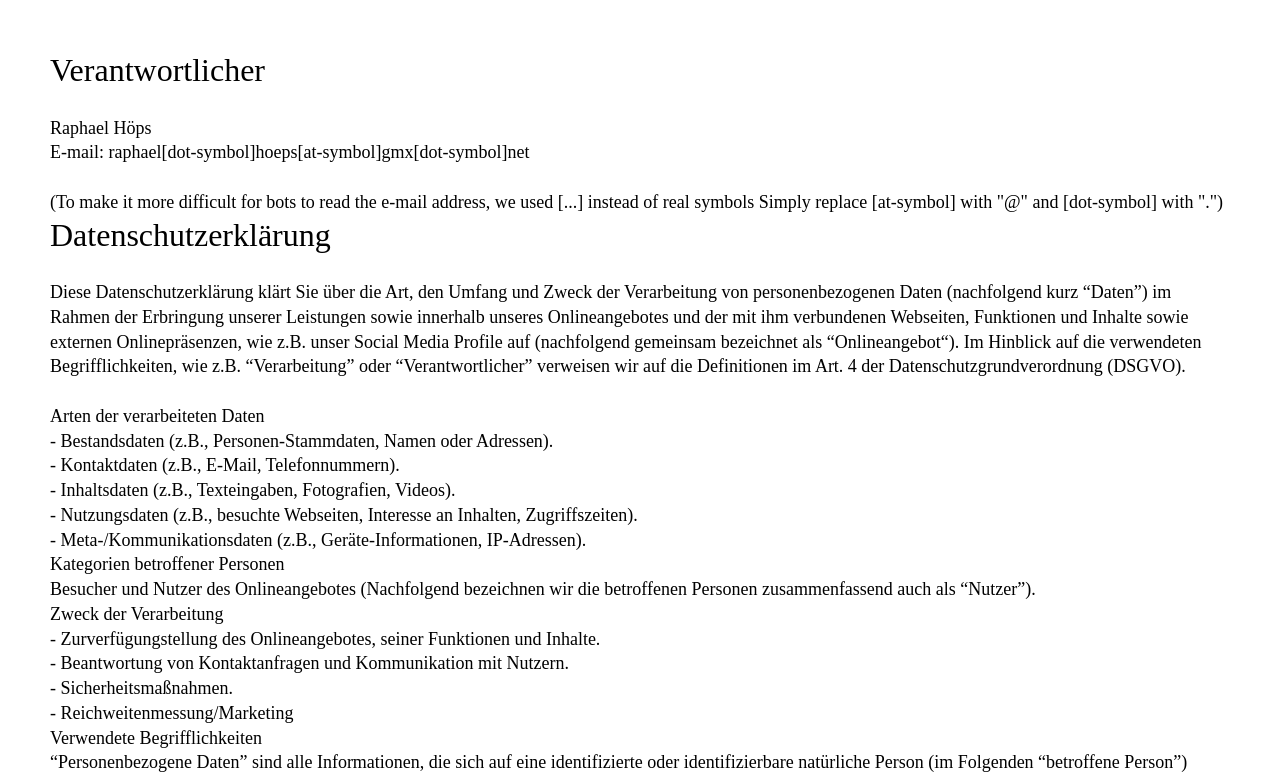
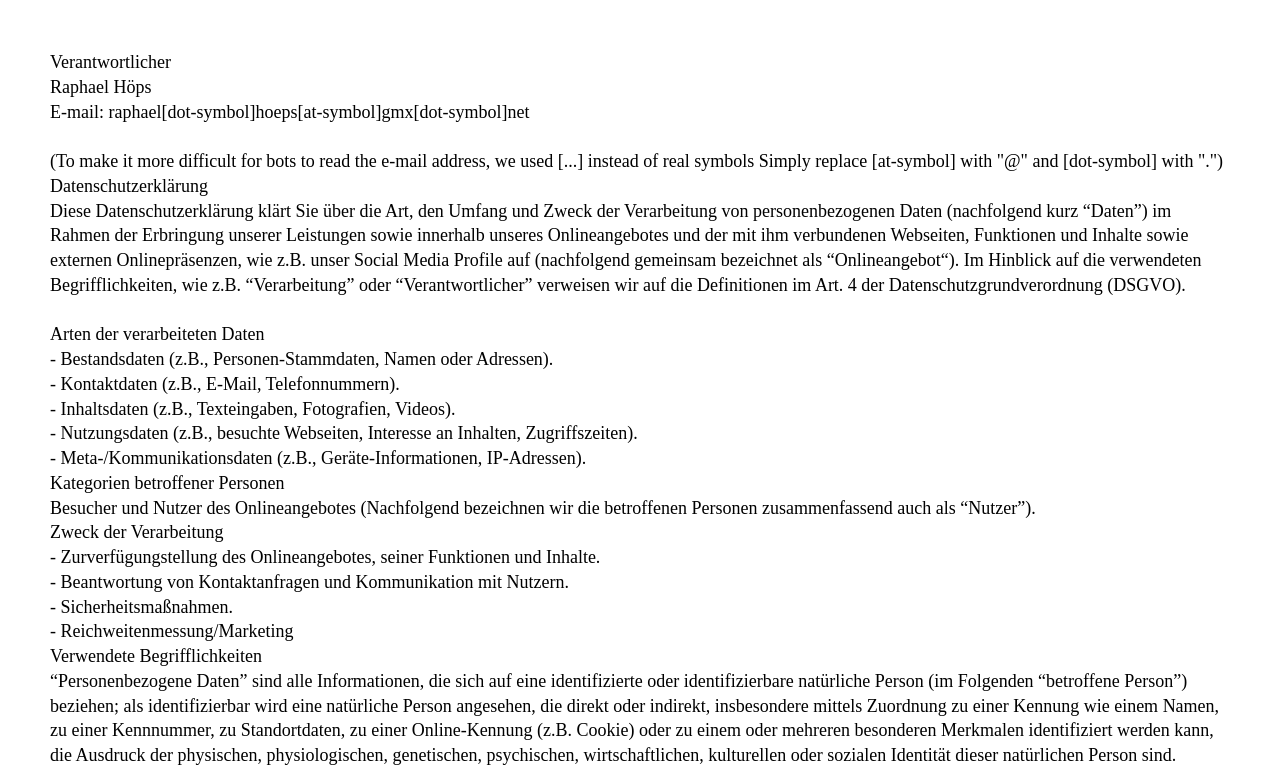
Before and after one commit to Giraphi/ubu, a Next.js app: page /datenschutz in a window 1280 px wide. Shown: the top 777 px of the page. Built offline with nearby package versions, Linux system fonts and the light colour scheme.

Commit message:
refactor

```diff
--- a/components/BandPic.tsx
+++ b/components/BandPic.tsx
@@ -3,7 +3,7 @@ import Grid, { GridLines } from "./Grid";
 import styled, { css, keyframes } from "styled-components";
 import photo from "../images/fotos-galerie/UBUIMPERATOR_Auswahl-20.jpg";
 import frame from "../images/frame.png";
-import Image from "next/image";
+import Image from "next/legacy/image";
 import SectionSpace from "./SectionSpace";
 import { AspectRatioContent, aspectRatioMixin } from "../styles/aspect-ratio";
 import { imageRenditions } from "../imageRenditions";
--- a/components/GlitchyImage.tsx
+++ b/components/GlitchyImage.tsx
@@ -1,7 +1,7 @@
 import React from "react";
 import styled, { css } from "styled-components";
 import { flash, glitch1, glitch2, glitch3 } from "../styles/glitch-keyframes";
-import Image from "next/image";
+import Image from "next/legacy/image";
 import { ImageProps } from "next/dist/client/image";
 import { imageLazyBoundary, imageRenditions } from "../imageRenditions";
 
--- a/components/sections/Demo/Demo.tsx
+++ b/components/sections/Demo/Demo.tsx
@@ -6,7 +6,7 @@ import SectionSpace from "../../SectionSpace";
 import ScrollTarget, { ScrollId } from "../../ScrollTarget";
 import { FormattedMessage } from "react-intl";
 import klangschutz from "../../../images/klangschutz-banner-original.jpeg";
-import Image from "next/image";
+import Image from "next/legacy/image";
 import { AspectRatioContent, aspectRatioMixin } from "../../../styles/aspect-ratio";
 import DemoRow from "./DemoRow";
 import { imageRenditions } from "../../../imageRenditions";
--- a/components/sections/Demo/DemoRow.tsx
+++ b/components/sections/Demo/DemoRow.tsx
@@ -2,7 +2,7 @@ import React, { useEffect, useState } from "react";
 import styled from "styled-components";
 import Kas1 from "../../../images/kassette/kas_1.png";
 import Kas3 from "../../../images/kassette/kas_2.png";
-import Image from "next/image";
+import Image from "next/legacy/image";
 import { imageLazyBoundary, imageRenditions } from "../../../imageRenditions";
 
 const StyledRow = styled.div`
--- a/components/sections/PhotosMembers.tsx
+++ b/components/sections/PhotosMembers.tsx
@@ -11,7 +11,7 @@ import CompactArea from "../CompactArea";
 import SectionSpace from "../SectionSpace";
 import { AspectRatioContent, aspectRatioMixin } from "../../styles/aspect-ratio";
 import ScrollTarget, { ScrollId } from "../ScrollTarget";
-import Image from "next/image";
+import Image from "next/legacy/image";
 import { FormattedMessage } from "react-intl";
 import { imageLazyBoundary, imageRenditions } from "../../imageRenditions";
 
--- a/pages/_app.tsx
+++ b/pages/_app.tsx
@@ -5,6 +5,9 @@ import { Theme, theme } from "../styles/theme";
 import Head from "next/head";
 import { Analytics } from "@vercel/analytics/react";
 import "../styles/globals.scss";
+import { Source_Code_Pro } from "next/font/google";
+//
+export const sourceCodePro = Source_Code_Pro({ subsets: ["latin"], variable: "--font-source-code-pro" });
 
 declare module "styled-components" {
     interface DefaultTheme extends Theme {}
--- a/pages/_document.tsx
+++ b/pages/_document.tsx
@@ -1,9 +1,7 @@
 import { ServerStyleSheet } from "styled-components";
 import { DocumentContext } from "next/dist/shared/lib/utils";
 import Document, { Html, Head, Main, NextScript } from "next/document";
-// import { Source_Code_Pro } from "next/font/google";
-//
-// const sourceCodePro = Source_Code_Pro({ subsets: ["latin"], variable: "--font-source-code-pro" });
+import { sourceCodePro } from "./_app";
 
 export default // @ts-ignore
 class MyDocument extends Document {
@@ -29,11 +27,11 @@ class MyDocument extends Document {
 
     render() {
         return (
-            <Html lang="en">
+            <Html lang="en" className={`${sourceCodePro.variable}`}>
                 <Head>
-                    <link rel="preload" href="/fonts/source-code-pro-regular.woff" as="font" type="font/woff" crossOrigin="" />
+                    {/*<link rel="preload" href="/fonts/source-code-pro-regular.woff" as="font" type="font/woff" crossOrigin="" />*/}
                 </Head>
-                <body className={"text-lg leading-snug"}>
+                <body className={"text-lg leading-snug font-mono text-lightWhite"}>
                     <Main />
                     <NextScript />
                 </body>
--- a/styles/global-style.tsx
+++ b/styles/global-style.tsx
@@ -1,53 +1,24 @@
 import { createGlobalStyle } from "styled-components";
 
 export const GlobalStyle = createGlobalStyle`
-    @font-face {
-        font-family: "SourceCodePro";
-        src: url("/fonts/source-code-pro-regular.woff") format("woff");
-        font-display: swap;
-    }
-
-    body {
-        margin: 0;
-        padding: 0;
-        box-sizing: border-box;
-        font-family: "SourceCodePro", Monospaced, monospace;
-        color: ${(props) => props.theme.color.white};
-    }
-
-    * {
-        box-sizing: border-box;
-    }
-
-<<<<<<< Updated upstream
-    p {
-        margin-top: 0;
-        font-size: ${(props) => props.theme.typography.fontSize.p.base};
-        line-height: ${(props) => props.theme.typography.lineHeight.p};
-        margin-bottom: ${(props) => props.theme.space.sm};
-    }
-
-    h2 {
-        margin-top: 0;
-        margin-bottom: ${(props) => props.theme.space.sm};
-        font-size: ${(props) => props.theme.typography.fontSize.h2.base};
-        line-height: ${(props) => props.theme.typography.lineHeight.h2};
-    }
-=======
-    // p {
-    //     margin-top: 0;
-    //     font-size: ${(props) => props.theme.typography.fontSize.p.base};
-    //     line-height: ${(props) => props.theme.typography.lineHeight.p};
-    //     margin-bottom: ${(props) => props.theme.space.sm};
+    // @font-face {
+    //     font-family: "SourceCodePro";
+    //     src: url("/fonts/source-code-pro-regular.woff") format("woff");
+    //     font-display: swap;
     // }
     //
-    // h2 {
-    //     margin-top: 0;
-    //     margin-bottom: ${(props) => props.theme.space.sm};
-    //     font-size: ${(props) => props.theme.typography.fontSize.h2.base};
-    //     line-height: ${(props) => props.theme.typography.lineHeight.h2};
+    // body {
+    //     margin: 0;
+    //     padding: 0;
+    //     box-sizing: border-box;
+    //     font-family: "SourceCodePro", Monospaced, monospace;
+    //     color: ${(props) => props.theme.color.white};
     // }
->>>>>>> Stashed changes
+    //
+    //* {
+    //    box-sizing: border-box;
+    //}
+
 
     a, a:focus {
         color: ${(props) => props.theme.color.white}
--- a/tailwind.config.js
+++ b/tailwind.config.js
@@ -3,6 +3,12 @@ module.exports = {
     content: ["./app/**/*.{js,ts,jsx,tsx,mdx}", "./pages/**/*.{js,ts,jsx,tsx,mdx}", "./components/**/*.{js,ts,jsx,tsx,mdx}"],
     theme: {
         extend: {},
+        fontFamily: {
+            mono: ["var(--font-source-code-pro)"],
+        },
+        colors: {
+            lightWhite: "#eee",
+        },
     },
     plugins: [],
 };
```
